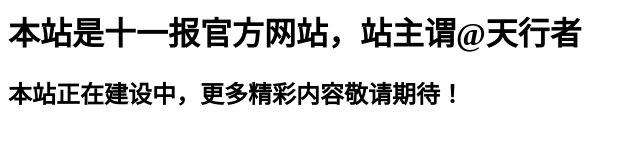
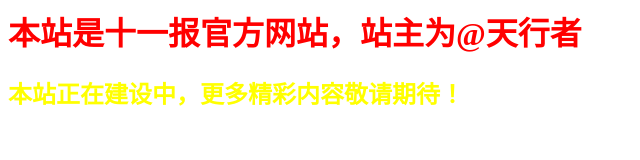
Before and after one commit to ShiYiBao/shiyibao.github.io, a plain HTML site: page index.html in a window 1280 px wide. Shown: the whole page, without its empty margins (0-640 px from the left). Drawn offline with Linux system fonts and the light colour scheme.

Commit message:
Update index.html

```diff
--- a/index.html
+++ b/index.html
@@ -1,2 +1,2 @@
-<h1>本站是十一报官方网站，站主谓@天行者</h1>
-<h2>本站正在建设中，更多精彩内容敬请期待！</h2>
+<h1 style="color:red">本站是十一报官方网站，站主为@天行者</h1>
+<h2 style="color:yellow">本站正在建设中，更多精彩内容敬请期待！</h2>
```
